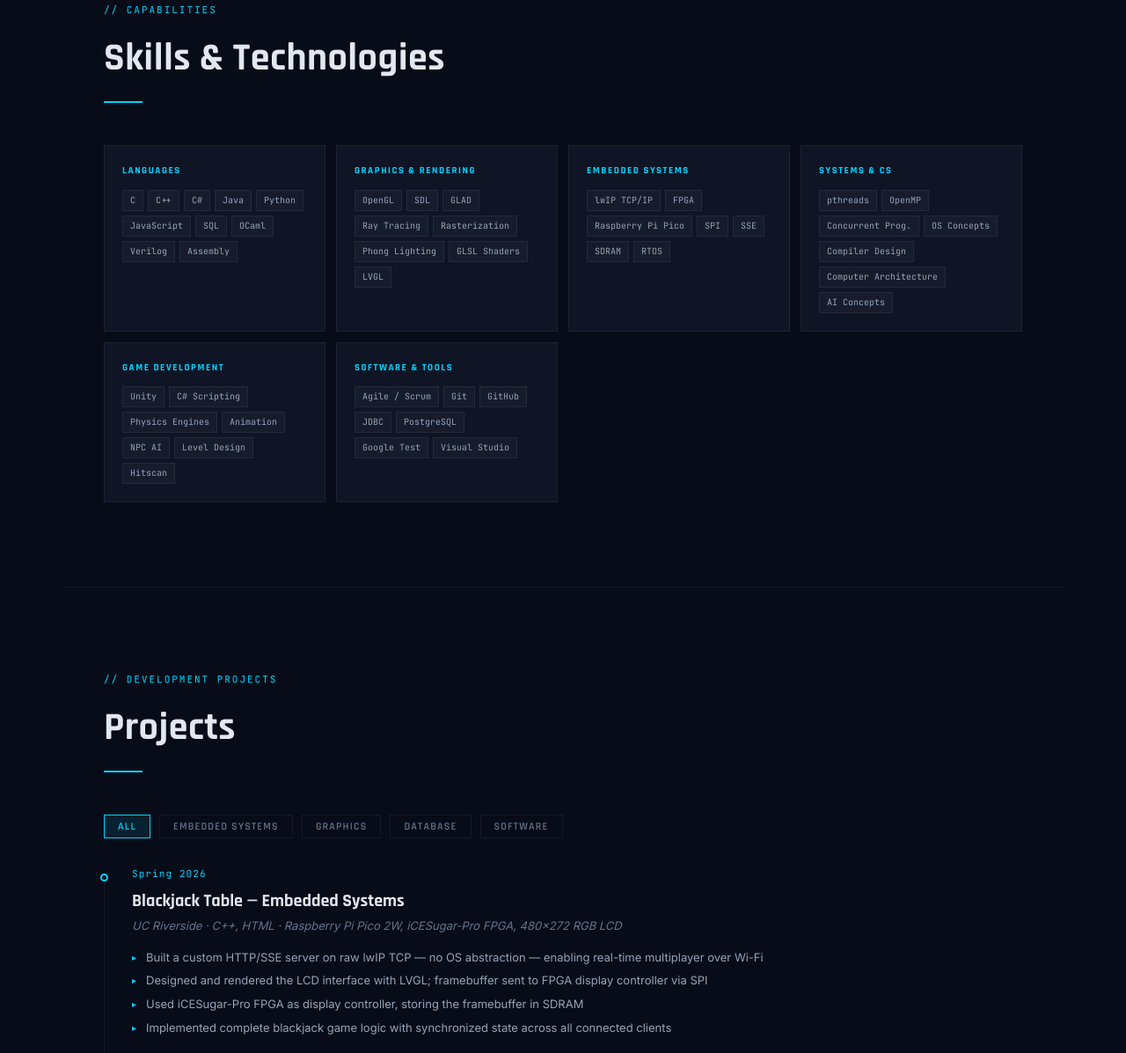
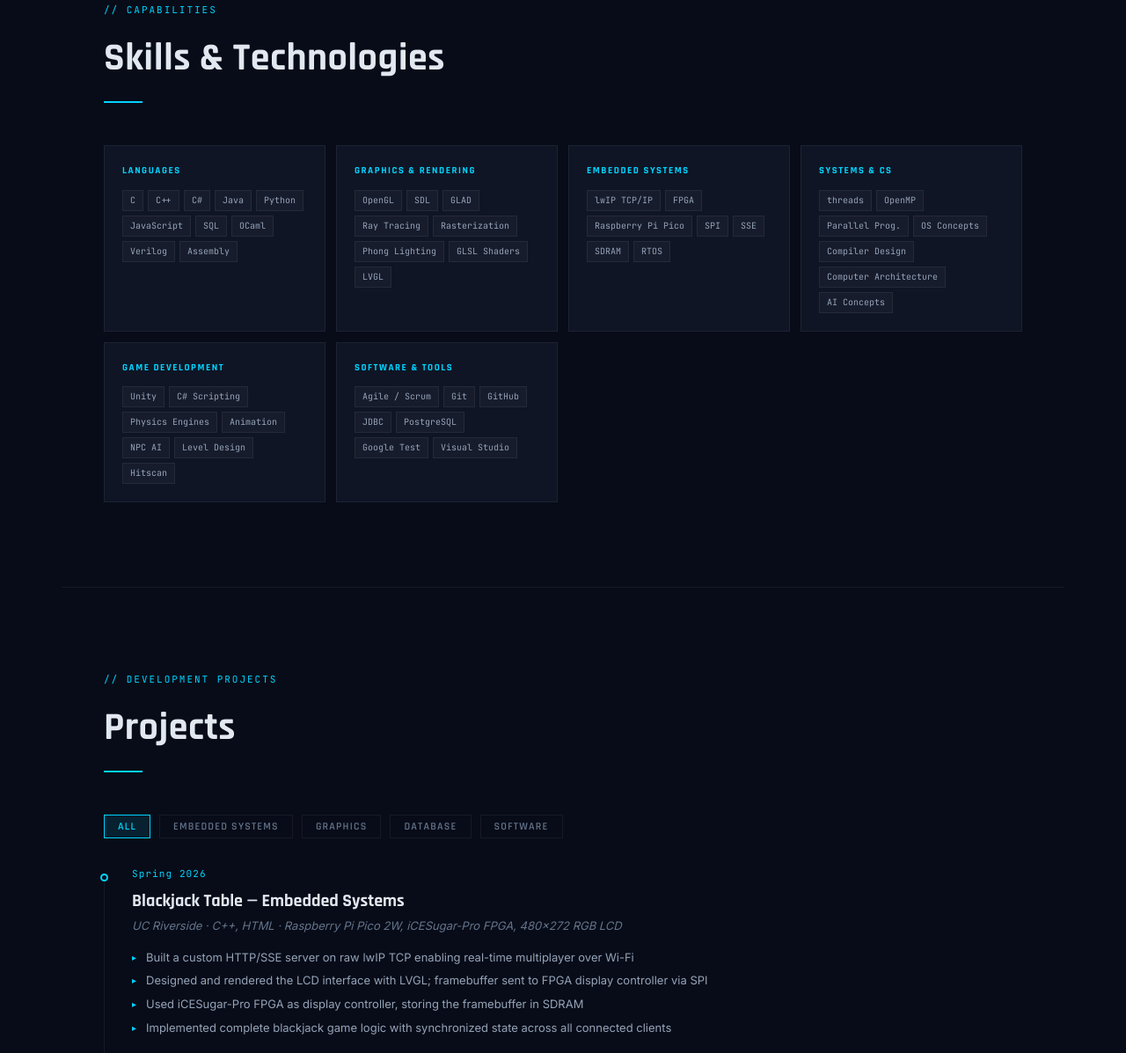
Before and after one commit to TFlannery25/TFlannery25.github.io, a plain HTML site: page index.html in a window 1280 px wide. Shown: the part 894-2091 px from the top of the page at 88% size. Drawn offline with Linux system fonts and the light colour scheme; grey boxes are pictures that could not be loaded.

Commit message:
Add files via upload

```diff
--- a/index.html
+++ b/index.html
@@ -191,7 +191,7 @@
     <div class="skill-card reveal">
       <div class="skill-category">Systems &amp; CS</div>
       <div class="skill-tags">
-        <span class="tag">pthreads</span><span class="tag">OpenMP</span><span class="tag">Concurrent Prog.</span><span class="tag">OS Concepts</span><span class="tag">Compiler Design</span><span class="tag">Computer Architecture</span><span class="tag">AI Concepts</span>
+        <span class="tag">threads</span><span class="tag">OpenMP</span><span class="tag">Parallel Prog.</span><span class="tag">OS Concepts</span><span class="tag">Compiler Design</span><span class="tag">Computer Architecture</span><span class="tag">AI Concepts</span>
       </div>
     </div>
     <div class="skill-card reveal">
@@ -226,7 +226,7 @@
       <div class="exp-title">Blackjack Table — Embedded Systems</div>
       <div class="exp-sub">UC Riverside &middot; C++, HTML &middot; Raspberry Pi Pico 2W, iCESugar-Pro FPGA, 480&times;272 RGB LCD</div>
       <ul class="exp-bullets">
-        <li>Built a custom HTTP/SSE server on raw lwIP TCP — no OS abstraction — enabling real-time multiplayer over Wi-Fi</li>
+        <li>Built a custom HTTP/SSE server on raw lwIP TCP enabling real-time multiplayer over Wi-Fi</li>
         <li>Designed and rendered the LCD interface with LVGL; framebuffer sent to FPGA display controller via SPI</li>
         <li>Used iCESugar-Pro FPGA as display controller, storing the framebuffer in SDRAM</li>
         <li>Implemented complete blackjack game logic with synchronized state across all connected clients</li>
```
